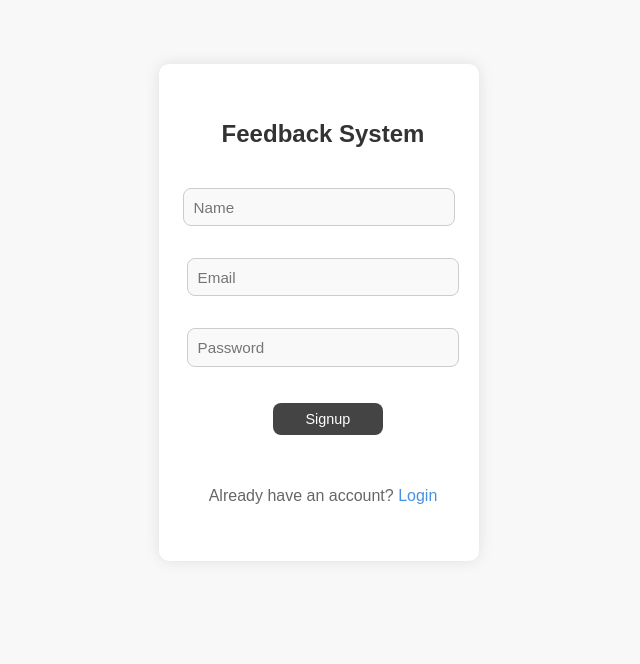
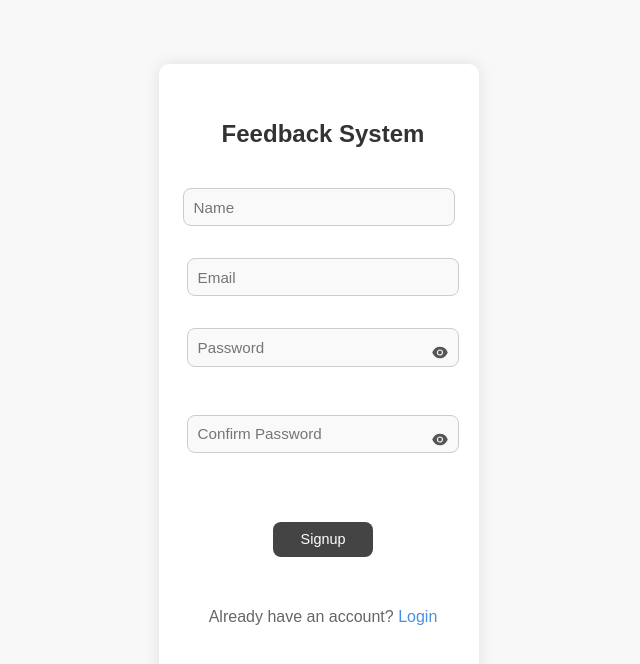
Before and after one commit to kalleshhu/Feedback-application, a React (Vite) app in the folder frontend/: page /signup in a window 1280 px wide. Shown: the top 664 px of the page, without its empty margins (321-961 px from the left). Built offline with nearby package versions, Linux system fonts and the light colour scheme; no server answers.

Commit message:
added eye icon

```diff
--- a/frontend/src/components/Auth/Auth.css
+++ b/frontend/src/components/Auth/Auth.css
@@ -1,13 +1,14 @@
 /* Auth.css */
 
+/* Form container */
 .auth-form {
   width: 100%;
   max-width: 320px;
   margin: 4rem auto;
-  padding: 2.5rem 1.5rem; /* Adjust padding to balance left/right */
-  background: #ffffff;
+  padding: 2.5rem 1.5rem;
+  background: #fff;
   border-radius: 10px;
-  box-shadow: 0 0 15px rgba(0, 0, 0, 0.1);
+  box-shadow: 0 0 15px rgba(0,0,0,0.1);
   display: flex;
   flex-direction: column;
   align-items: center;
@@ -16,62 +17,109 @@
 
 .auth-form h2 {
   margin-bottom: 1.5rem;
+  text-align: center;
   color: #333;
-  text-align: center;
 }
 
-.auth-form input {
+/* —————————————————————
+   Email & Password fields
+   ————————————————————— */
+
+/* Make *all* inputs full width of the form inner */
+.auth-form input,
+.input-with-eye input {
   width: 100%;
+  box-sizing: border-box;
+  margin-bottom: 1rem;
   padding: 0.6rem;
-  margin-bottom: 1rem;
+  font-size: 0.95rem;
+  border: 1px solid #ccc;
   border-radius: 8px;
-  border: 1px solid #ccc;
-  font-size: 0.95rem;
   background: #f9f9f9;
-  box-sizing: border-box;
 }
 
+.input-with-eye {
+  position: relative;
+  width: 100%;
+  margin-bottom: 1rem;
+  /* remove any border, background, padding here */
+  background: transparent;  /* ensure no grey box around */
+  border: none;
+  padding: 0;
+}
 
-.auth-form input:focus {
+/* Focus style */
+.auth-form input:focus,
+.input-with-eye input:focus {
   outline: none;
   border-color: #4a90e2;
   background-color: #fff;
-  max-width: 300px;
 }
 
-.button-wrapper {
-  display: flex;
-  justify-content: center;
-  width: 100%;
-  margin-top: 1rem;
+/* —————————————————————
+   Eye‑icon wrapper
+   ————————————————————— */
+.input-with-eye {
+  position: relative !important;
+  width: 100% !important;
+  margin-bottom: 1rem !important;
+}
+
+/* Give extra right padding for the icon */
+.input-with-eye input {
+  padding-right: 2.5rem !important;
+}
+
+/* Position the eye icon */
+.input-with-eye span {
+  position: absolute;
+  top: 50%;
+  right: 10px;
+  transform: translateY(-50%);
+  cursor: pointer;
+  font-size: 1.2rem;
+  color: #555;
+}
+
+/* —————————————————————
+   Submit button
+   ————————————————————— */
+.button-wrapper, .button-wraper {
+  display: flex !important;
+  justify-content: center !important;
+  width: 100% !important;
+  margin-top: 1rem !important;
 }
 
 .auth-form button {
-  background-color: #444;
-  color: white;
-  border: none;
-  padding: 0.5rem 1rem;
-  border-radius: 8px;
-  font-size: 0.9rem;
-  cursor: pointer;
-  transition: background-color 0.2s ease;
-  min-width: 100px;
+  background-color: #444 !important;
+  color: #fff !important;
+  border: none !important;
+  padding: 0.6rem 1.2rem !important;
+  border-radius: 8px !important;
+  font-size: 0.9rem !important;
+  cursor: pointer !important;
+  transition: background-color 0.2s !important;
+  min-width: 100px !important;
 }
 
 .auth-form button:hover {
-  background-color: #75787d;
+  background-color: #75787d !important;
 }
 
+/* —————————————————————
+   Footer link
+   ————————————————————— */
 .auth-form p {
-  text-align: center;
-  margin-top: 1.2rem;
+  text-align: center !important;
+  margin-top: 1.2rem !important;
 }
 
 .auth-form a {
-  color: #4a90e2;
-  text-decoration: none;
+  color: #4a90e2 !important;
+  text-decoration: none !important;
 }
 
 .auth-form a:hover {
-  text-decoration: underline;
+  text-decoration: underline !important;
 }
--- a/frontend/src/components/Auth/Signup.jsx
+++ b/frontend/src/components/Auth/Signup.jsx
@@ -1,21 +1,110 @@
+// import { useState } from "react";
+// import { Link, useNavigate } from "react-router-dom";
+// import API from "../../api/axios";
+// import { useAuth } from "../../context/AuthContext";
+// import "./Auth.css";
+
+// const emailRegex     = /^[^\s@]+@[^\s@]+\.[^\s@]+$/;
+// const passwordRegex  = /^(?=.*[0-9])(?=.*[!@#$%^&*]).{8,}$/;
+
+// const Signup = () => {
+//   const { login }  = useAuth();
+//   const navigate   = useNavigate();
+//   const [form, setForm] = useState({ name: "", email: "", password: "" });
+
+//   const handleSubmit = async (e) => {
+//     e.preventDefault();
+
+//     /* ── front‑end validation ── */
+//     if (!emailRegex.test(form.email)) {
+//       alert("Invalid email format");
+//       return;
+//     }
+//     if (!passwordRegex.test(form.password)) {
+//       alert("Password must be ≥8 chars and include 1 number + 1 special char");
+//       return;
+//     }
+
+//     try {
+//       const res = await API.post("/auth/signup", form);
+//       login(res.data);            // store user + token in context
+//       navigate("/home");
+//     } catch (err) {
+//       alert(err.response?.data?.msg || "Signup failed");
+//     }
+//   };
+
+//   return (
+//     <form className="auth-form" onSubmit={handleSubmit}>
+//       <h2>Feedback System</h2>
+
+//       <input
+//         type="text"
+//         placeholder="Name"
+//         value={form.name}
+//         onChange={(e) => setForm({ ...form, name: e.target.value })}
+//         required
+//       />
+
+//       <input
+//         type="email"
+//         placeholder="Email"
+//         value={form.email}
+//         onChange={(e) => setForm({ ...form, email: e.target.value })}
+//         required
+//       />
+
+//       <input
+//         type="password"
+//         placeholder="Password"
+//         value={form.password}
+//         onChange={(e) => setForm({ ...form, password: e.target.value })}
+//         required
+//       />
+
+//       <div className="button-wraper">
+//         <button type="submit">Signup</button>
+//       </div>
+
+//       <p>
+//         Already have an account? <Link to="/">Login</Link>
+//       </p>
+//     </form>
+//   );
+// };
+
+// export default Signup;
+
+
 import { useState } from "react";
 import { Link, useNavigate } from "react-router-dom";
+import { AiFillEye, AiFillEyeInvisible } from "react-icons/ai";
 import API from "../../api/axios";
 import { useAuth } from "../../context/AuthContext";
 import "./Auth.css";
 
-const emailRegex     = /^[^\s@]+@[^\s@]+\.[^\s@]+$/;
-const passwordRegex  = /^(?=.*[0-9])(?=.*[!@#$%^&*]).{8,}$/;
+const emailRegex    = /^[^\s@]+@[^\s@]+\.[^\s@]+$/;
+const passwordRegex = /^(?=.*[0-9])(?=.*[!@#$%^&*]).{8,}$/;
 
 const Signup = () => {
-  const { login }  = useAuth();
-  const navigate   = useNavigate();
-  const [form, setForm] = useState({ name: "", email: "", password: "" });
+  const { login } = useAuth();
+  const navigate  = useNavigate();
+
+  const [form, setForm] = useState({
+    name: "",
+    email: "",
+    password: "",
+    confirm: "",
+  });
+
+  // toggles for eye icons
+  const [showPwd, setShowPwd]         = useState(false);
+  const [showConfirm, setShowConfirm] = useState(false);
 
   const handleSubmit = async (e) => {
     e.preventDefault();
 
-    /* ── front‑end validation ── */
+    // validation
     if (!emailRegex.test(form.email)) {
       alert("Invalid email format");
       return;
@@ -24,10 +113,18 @@ const Signup = () => {
       alert("Password must be ≥8 chars and include 1 number + 1 special char");
       return;
     }
+    if (form.password !== form.confirm) {
+      alert("Passwords do not match");
+      return;
+    }
 
     try {
-      const res = await API.post("/auth/signup", form);
-      login(res.data);            // store user + token in context
+      const res = await API.post("/auth/signup", {
+        name: form.name,
+        email: form.email,
+        password: form.password,
+      });
+      login(res.data);
       navigate("/home");
     } catch (err) {
       alert(err.response?.data?.msg || "Signup failed");
@@ -54,15 +151,35 @@ const Signup = () => {
         required
       />
 
+      {/* Password with eye toggle */}
+      <div className="input-with-eye">
         <input
-        type="password"
+          type={showPwd ? "text" : "password"}
           placeholder="Password"
           value={form.password}
           onChange={(e) => setForm({ ...form, password: e.target.value })}
           required
         />
+        <span onClick={() => setShowPwd(!showPwd)}>
+          {showPwd ? <AiFillEyeInvisible /> : <AiFillEye />}
+        </span>
+      </div>
 
-      <div className="button-wraper">
+      {/* Confirm Password with eye toggle */}
+      <div className="input-with-eye">
+        <input
+          type={showConfirm ? "text" : "password"}
+          placeholder="Confirm Password"
+          value={form.confirm}
+          onChange={(e) => setForm({ ...form, confirm: e.target.value })}
+          required
+        />
+        <span onClick={() => setShowConfirm(!showConfirm)}>
+          {showConfirm ? <AiFillEyeInvisible /> : <AiFillEye />}
+        </span>
+      </div>
+
+      <div className="button-wrapper">
         <button type="submit">Signup</button>
       </div>
 
```
Also changed, not shown: frontend/src/components/Auth/Login.jsx (+73 -8 lines), frontend/src/utils/uploadImage.js (+3 -79 lines). Lines whose indentation alone changed are shown as unchanged.
